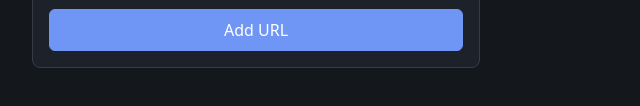
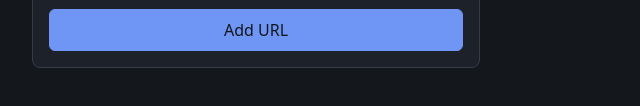
Before and after one commit to aliakatas/links-tracking-system, a plain HTML site: page frontend/public/add.html in a window 1280 px wide. Shown: the part 466-572 px from the top of the page, 176-816 px from the left. Drawn offline with Linux system fonts and the dark colour scheme.

Commit message:
Add dark mode support for primary button styles
Co-authored-by: Copilot Autofix powered by AI <175728472+Copilot@users.noreply.github.com>

```diff
--- a/frontend/public/style.css
+++ b/frontend/public/style.css
@@ -57,6 +57,9 @@ input, button {
 }
 button { cursor: pointer; }
 button.primary { background: var(--accent); border-color: var(--accent); color: #fff; }
+@media (prefers-color-scheme: dark) {
+  button.primary { color: var(--bg); }
+}
 button.danger { color: var(--danger); border-color: var(--danger); }
 button:disabled { opacity: 0.5; cursor: default; }
 
```
